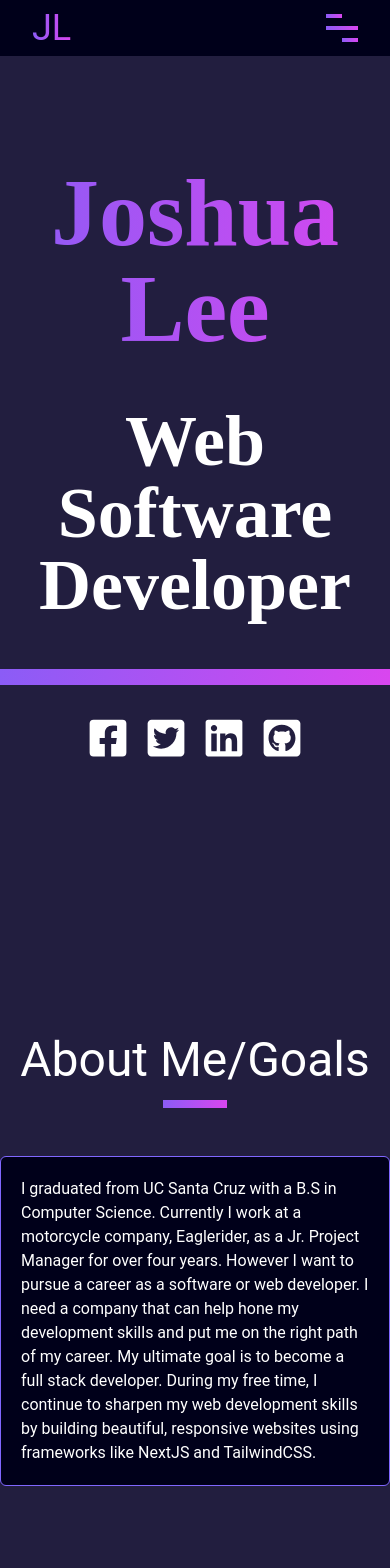
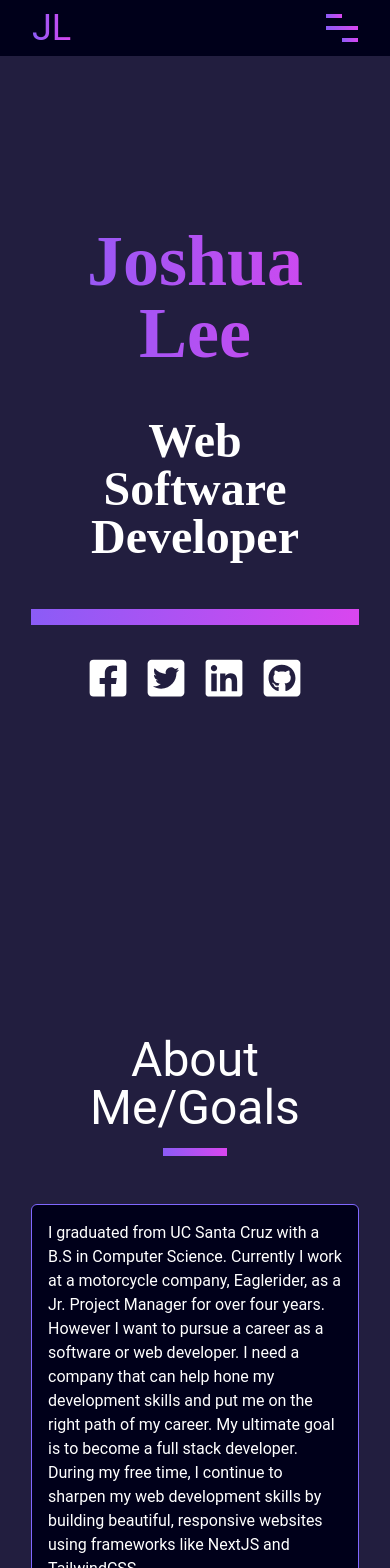
Before and after one commit to lee44/website-portfolio, a Next.js app: page / in a window 390 px wide. Shown: the top 1568 px of the page. Built offline with nearby package versions, Linux system fonts and the light colour scheme.

Commit message:
Adjusted the padding on container and card

```diff
--- a/components/layouts/contact/message.js
+++ b/components/layouts/contact/message.js
@@ -4,7 +4,7 @@
 const Message = () => {
   return (
     <>
-      <Card classes={'flex flex-col max-w-lg xl:justify-self-end'} animation={'fade-left'}>
+      <Card classes={'flex flex-col max-w-lg xl:justify-self-end min-w-0'} animation={'fade-left'}>
         <h3 className='text-primary my-0'>Send Me A Message</h3>
         <hr />
         <form className='w-full'>
--- a/components/layouts/contact/social.js
+++ b/components/layouts/contact/social.js
@@ -5,7 +5,7 @@
 const Social = () => {
   return (
     <>
-      <Card classes={'flex flex-col max-w-lg'} animation={'fade-right'}>
+      <Card classes={'flex flex-col max-w-lg min-w-0'} animation={'fade-right'}>
         <h3 className='text-primary my-0'>Say Hello Here</h3>
         <hr />
         <SocialBar direction={'vertical'} showLinks={true} />
--- a/components/layouts/title/title.js
+++ b/components/layouts/title/title.js
@@ -3,10 +3,10 @@
 const Title = () => {
   return (
     <>
-      <h1 className='text-8xl font-black font-[Rockwell] bg-gradient-to-r from-violet-500 to-fuchsia-500 text-transparent bg-clip-text'>
+      <h1 className='md:text-8xl text-7xl font-black font-[Rockwell] bg-gradient-to-r from-violet-500 to-fuchsia-500 text-transparent bg-clip-text'>
         Joshua Lee
       </h1>
-      <h6 className='text-7xl font-black font-[Rockwell]'>
+      <h6 className='md:text-7xl text-5xl font-black font-[Rockwell]'>
         Web <br />
         Software <br />
         Developer
--- a/components/templates/card.js
+++ b/components/templates/card.js
@@ -4,7 +4,7 @@
 
 const Card = ({ children, classes, animation }) => {
   return (
-    <motion.div className={`${classes} bg-primary-bg rounded-md p-5 border-[1px] border-primary`} {...animations[animation]}>
+    <motion.div className={`${classes} bg-primary-bg rounded-md md:p-5 sm:p-4 border-[1px] border-primary`} {...animations[animation]}>
       {children}
     </motion.div>
   )
--- a/pages/index.js
+++ b/pages/index.js
@@ -69,7 +69,7 @@
       <header className='fixed w-full top-0 z-[99] bg-primary-bg'>
         <Nav menuItems={menuItems} scrollToHome={scrollToHome} />
       </header>
-      <main className='md:container'>
+      <main className='container'>
         <section className='flex flex-col justify-center' ref={homeRef}>
           <Title />
           <hr className='h-4 my-8 bg-gradient-to-r from-violet-500 to-fuchsia-500 border-0'></hr>
@@ -85,7 +85,7 @@
           <Portfolio />
         </section>
       </main>
-      <footer className='md:container'>
+      <footer className='container'>
         <section className='' ref={contactRef}>
           <Contact />
         </section>
--- a/tailwind.config.js
+++ b/tailwind.config.js
@@ -4,7 +4,7 @@
   theme: {
     container: {
       center: true,
-      padding: '2rem',
+      padding: '1rem',
     },
     screens: {
       sm: '360px',
```
